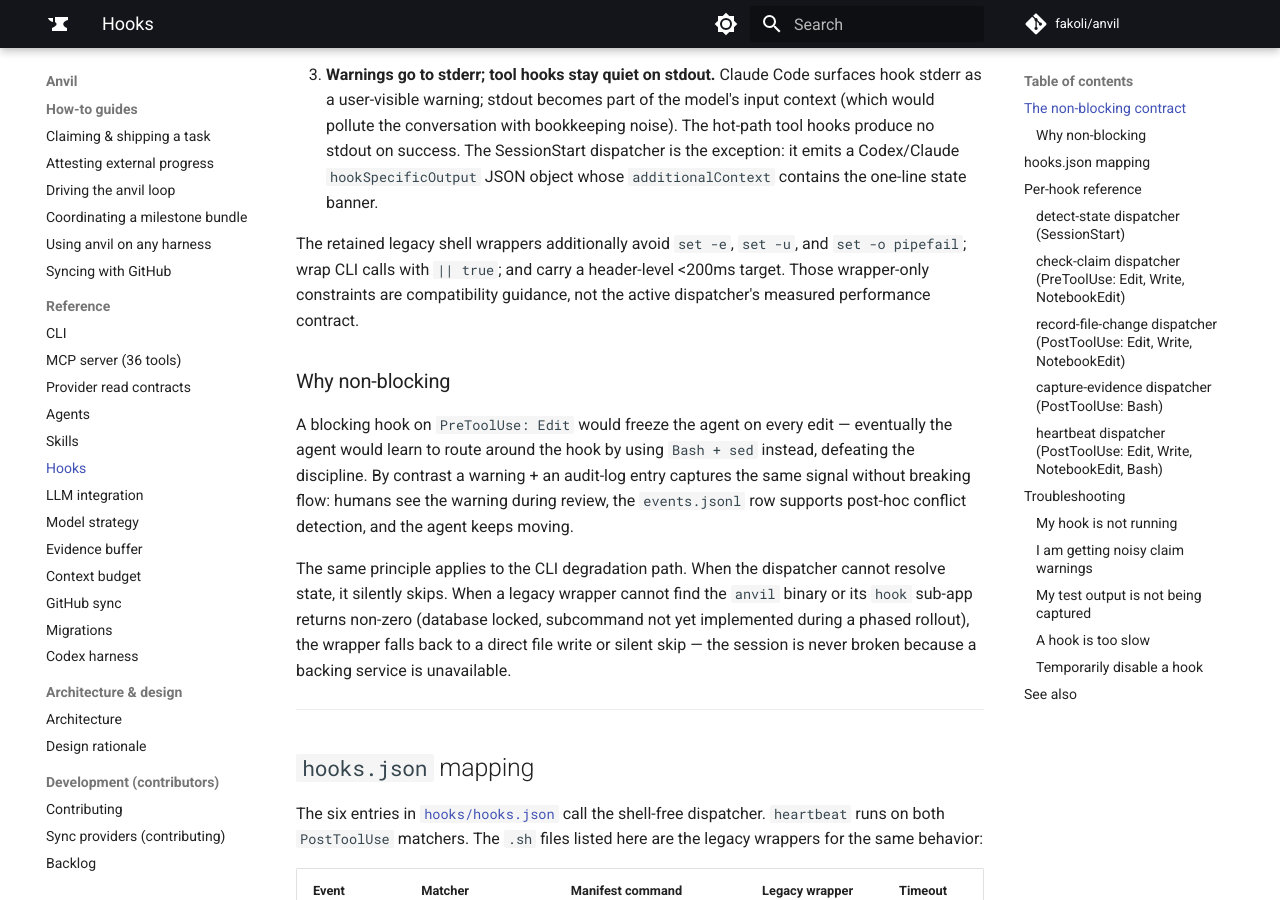
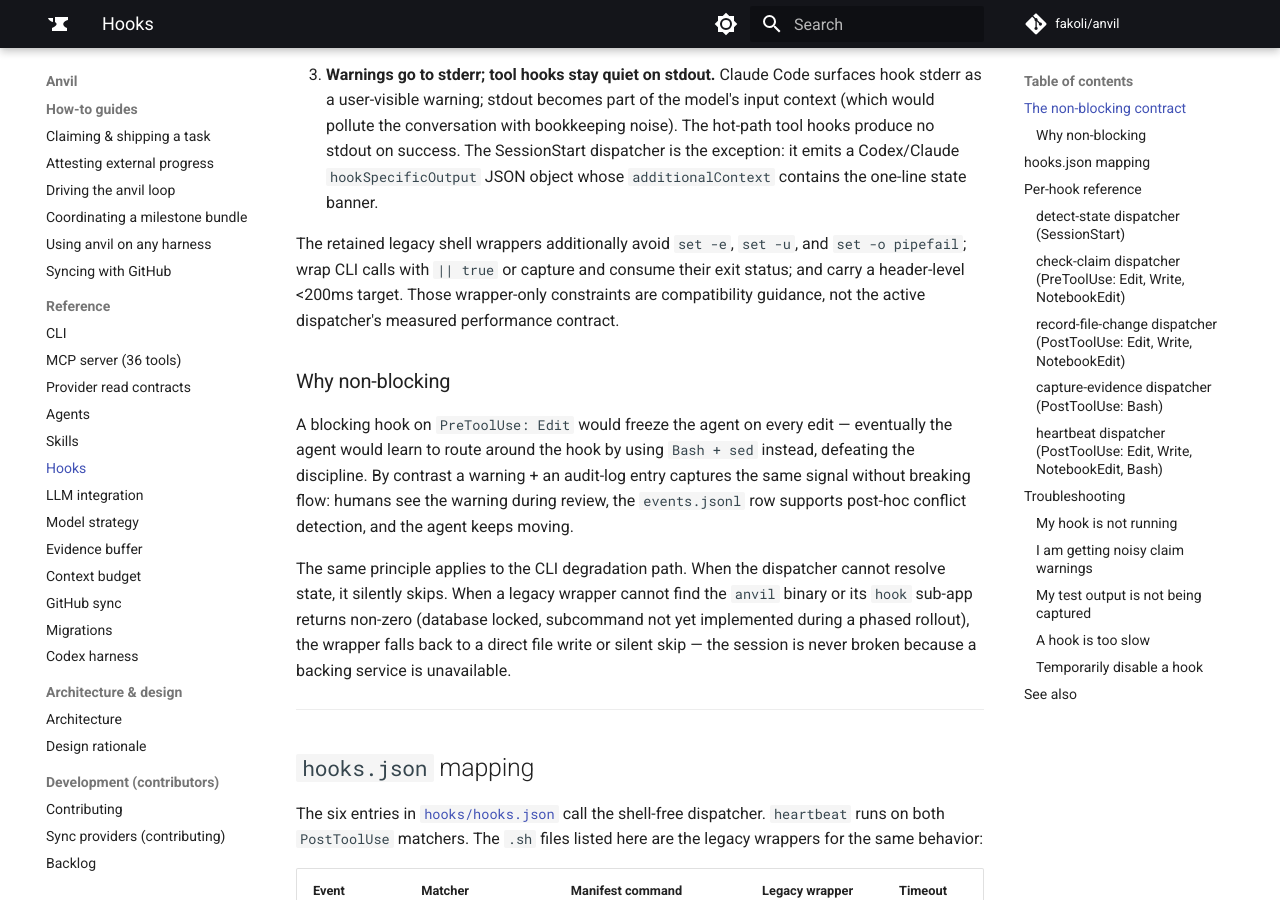
Before and after one commit to fakoli/anvil, an MkDocs documentation site: the page built from docs/hooks-reference.md, in a window 1280 px wide and 900 px high, scrolled down 734 px. Built offline with MkDocs 1.6.1 and Material for MkDocs 9.7.7, drawn with Linux system fonts in a browser that asks for light colours; comment, search, counter and statistics services are not loaded.

Commit message:
docs: narrow lease and hook contracts

```diff
--- a/docs/hooks-reference.md
+++ b/docs/hooks-reference.md
@@ -37,9 +37,10 @@ All five active dispatcher paths follow these invariants, enforced by tests:
    one-line state banner.
 
 The retained legacy shell wrappers additionally avoid `set -e`, `set -u`, and
-`set -o pipefail`; wrap CLI calls with `|| true`; and carry a header-level
-<200ms target. Those wrapper-only constraints are compatibility guidance, not
-the active dispatcher's measured performance contract.
+`set -o pipefail`; wrap CLI calls with `|| true` or capture and consume their
+exit status; and carry a header-level <200ms target. Those wrapper-only
+constraints are compatibility guidance, not the active dispatcher's measured
+performance contract.
 
 ### Why non-blocking
 
```
Also changed, not shown: CHANGELOG.md (+3 -2 lines), docs/backlog/anvil-backlog.md (+3 -2 lines), 2 other files.
